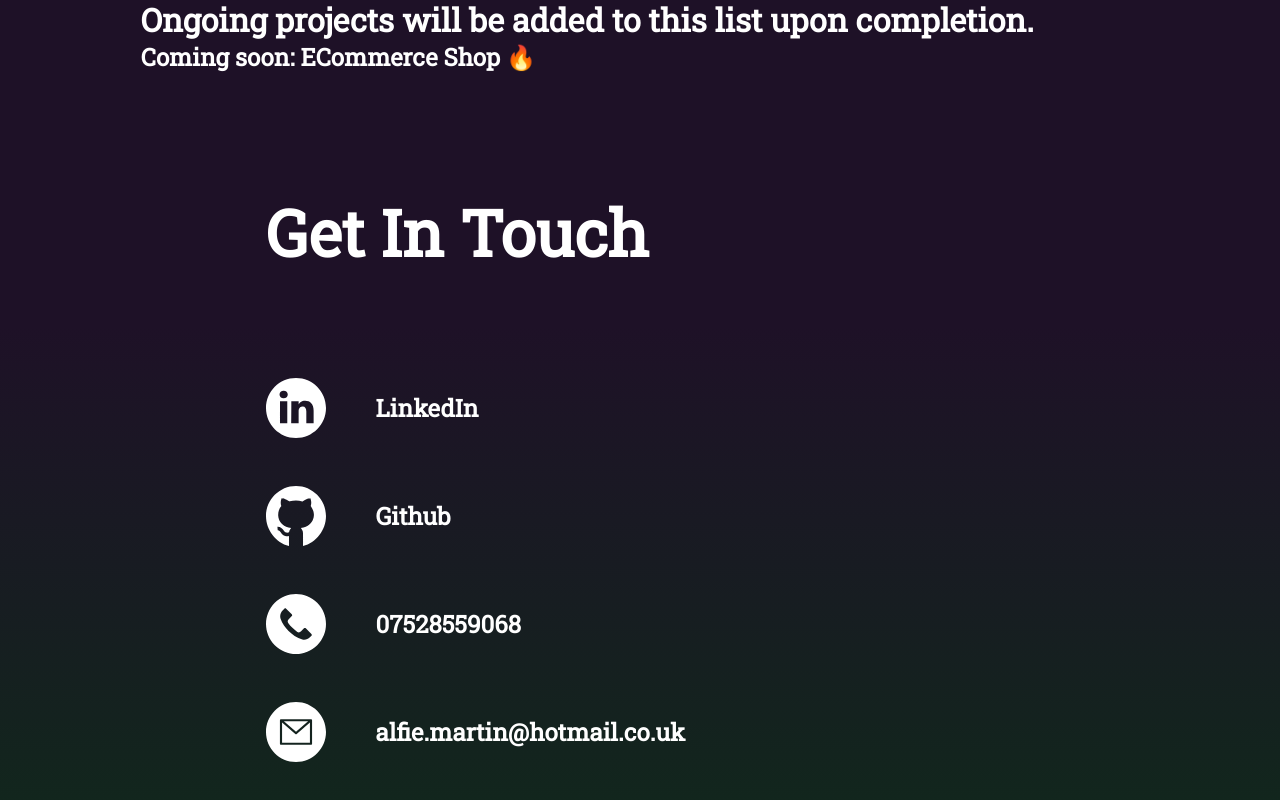
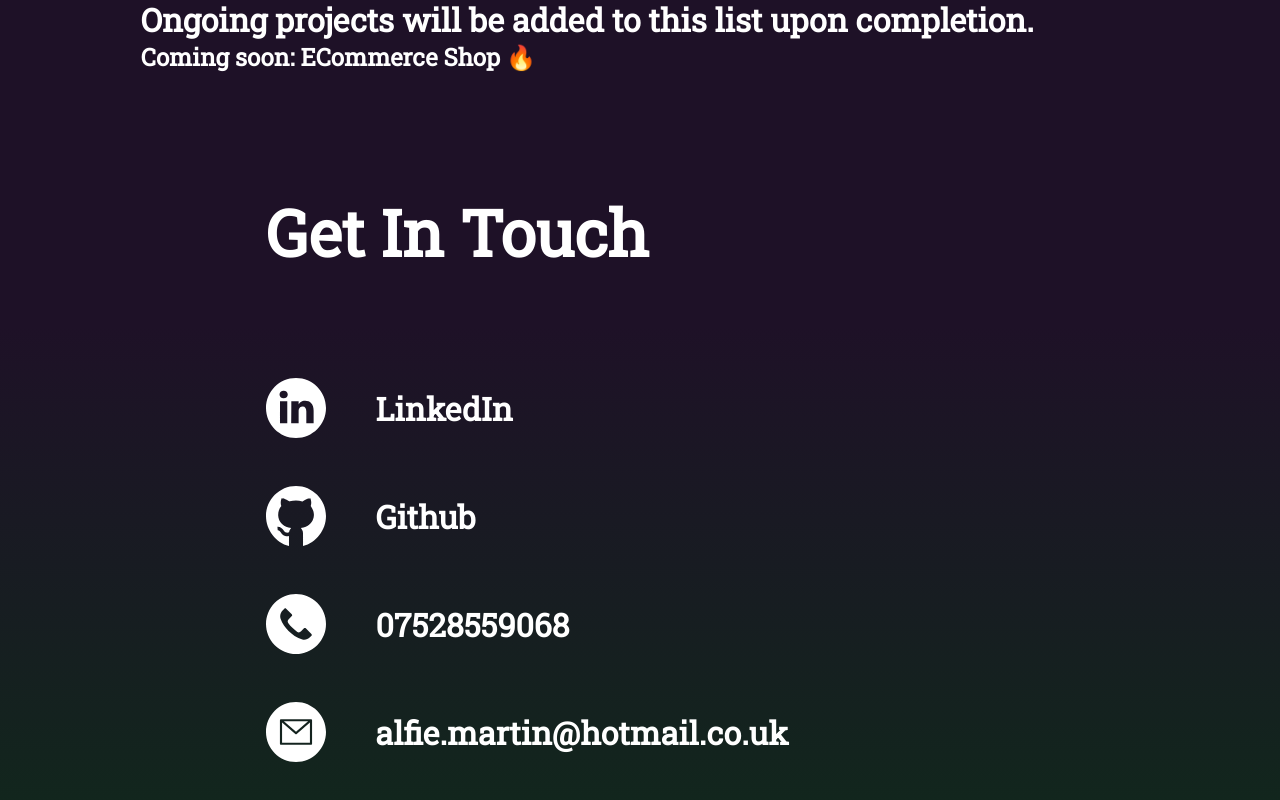
Before and after one commit to alfiemartin/april-percy, a Next.js app: page / in a window 1280 px wide. Shown: the part 2130-2930 px from the top of the page. Built offline with nearby package versions, Linux system fonts and the light colour scheme.

Commit message:
fixed h2 responsive styling

```diff
--- a/components/Contact/Contact.module.scss
+++ b/components/Contact/Contact.module.scss
@@ -47,12 +47,17 @@
     margin: 1.5rem 0;
 
     & > h2 {
-      font-size: 1.5em;
+      font-size: 2em;
 
       transition: all 0.5s ease-out;
       &:hover {
         color: hsl(217, 79%, 35%);
         transform: scale(1.1);
+      }
+
+      @media only screen and (max-width: 768px) {
+        /* For mobile phones: */
+        font-size: 1.5em;
       }
     }
 
```
